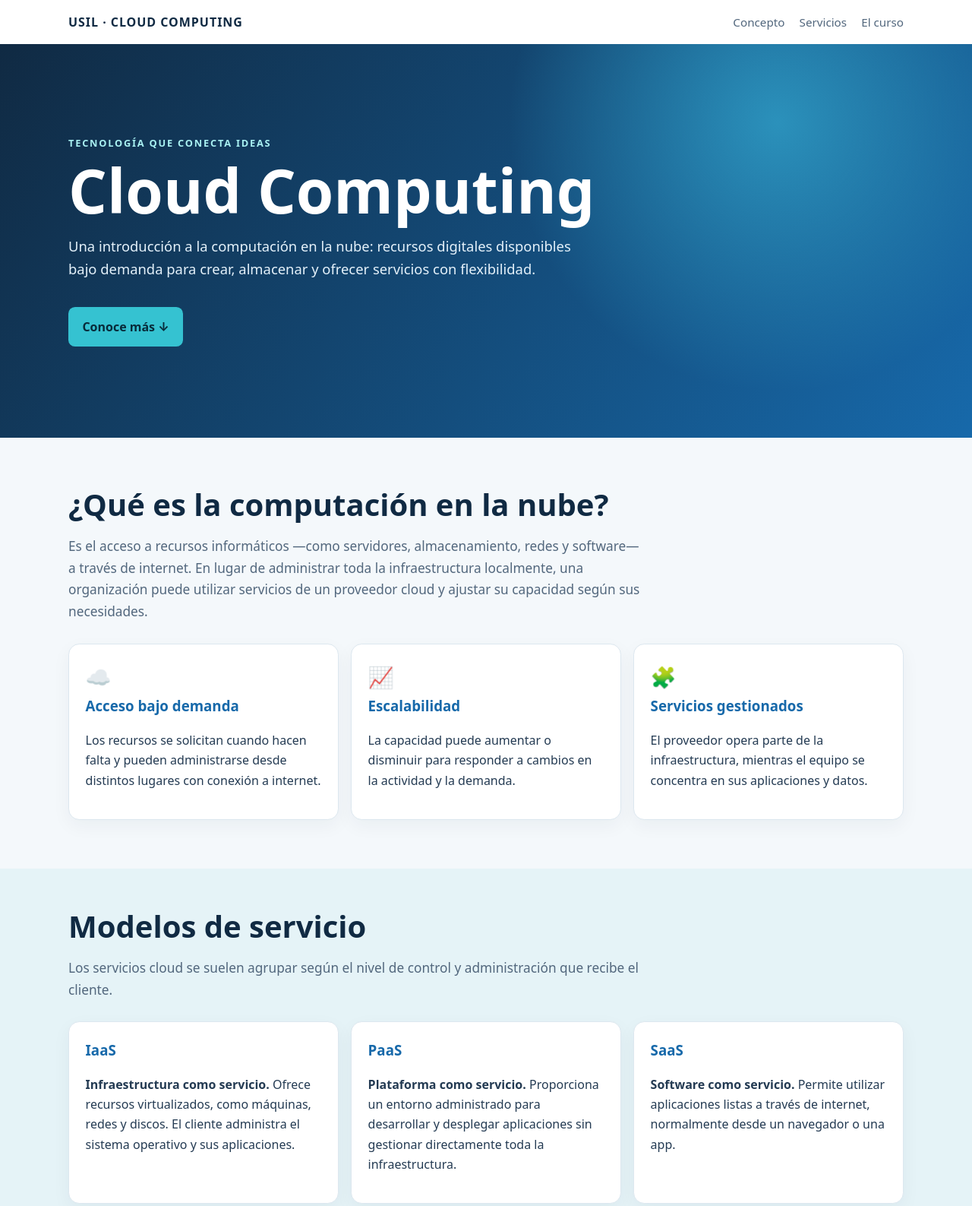
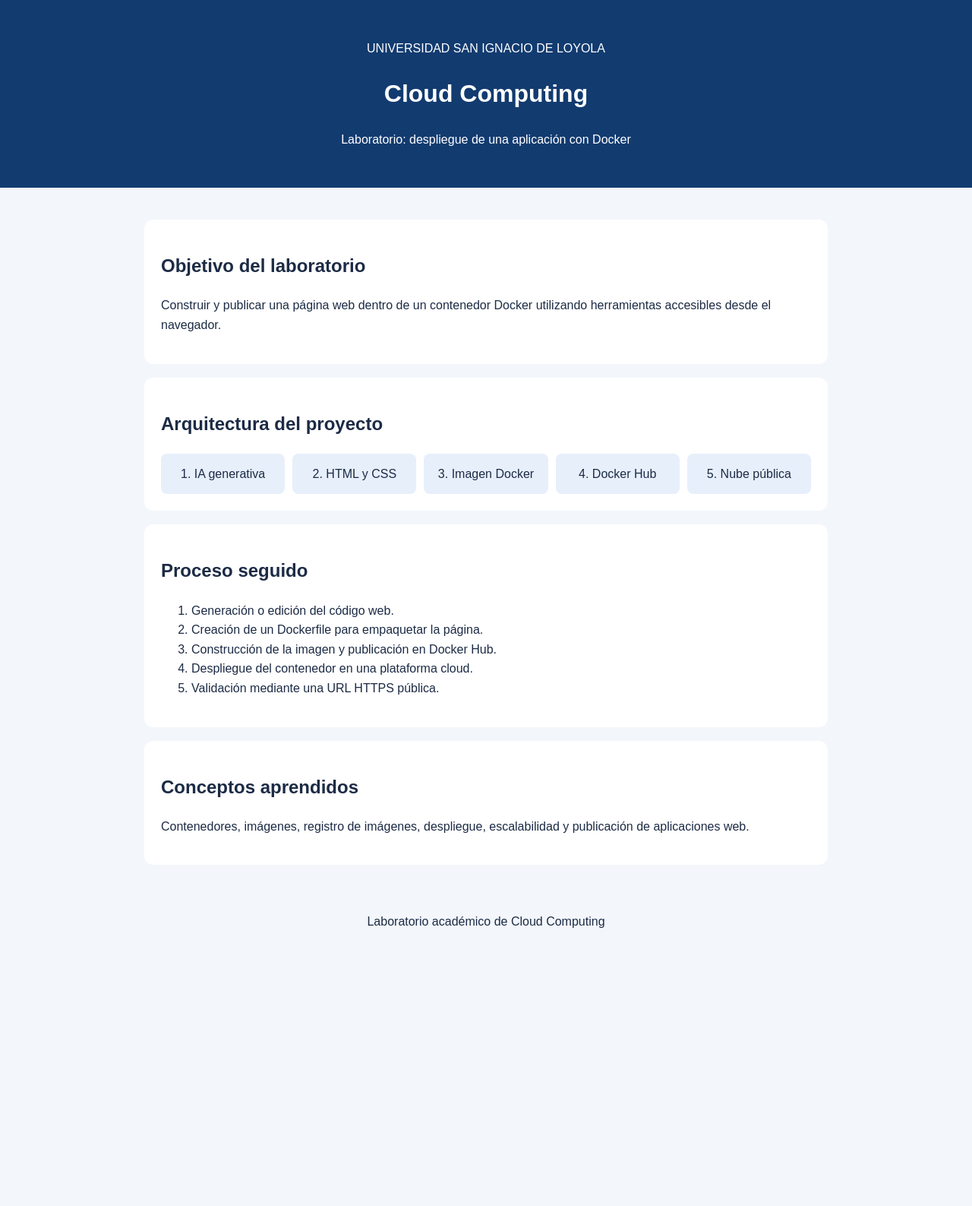
Before and after one commit to TatianaNoemiEstradaCarmen/usil-cloud-lab, a plain HTML site: page index.html in a window 1280 px wide. Shown: the top 1587 px of the page at 76% size. After the commit the page ends 1246 px from the top, so only its background shows below. Drawn offline with Linux system fonts and the light colour scheme.

Commit message:
Refactor index.html for improved layout and design
Updated HTML structure and styling for Cloud Computing course page.

```diff
--- a/index.html
+++ b/index.html
@@ -1,91 +1,59 @@
-<!doctype html>
+<!DOCTYPE html>
 <html lang="es">
 <head>
-  <meta charset="utf-8">
+  <meta charset="UTF-8">
   <meta name="viewport" content="width=device-width, initial-scale=1">
-  <meta name="description" content="Página informativa del curso Cloud Computing de USIL.">
   <title>Cloud Computing | USIL</title>
   <style>
-    :root { color-scheme: light; --navy: #102a43; --blue: #1769aa; --cyan: #35c2d1; --ink: #243b53; --muted: #52677d; --paper: #f4f8fb; }
-    * { box-sizing: border-box; }
-    html { scroll-behavior: smooth; }
-    body { margin: 0; font-family: system-ui, -apple-system, "Segoe UI", sans-serif; color: var(--ink); background: var(--paper); line-height: 1.65; }
-    a { color: inherit; }
-    .topbar { padding: 1rem max(1.25rem, calc((100% - 1100px)/2)); display: flex; align-items: center; justify-content: space-between; gap: 1rem; background: white; }
-    .brand { font-weight: 800; letter-spacing: .06em; color: var(--navy); }
-    .topbar nav { display: flex; gap: 1.2rem; flex-wrap: wrap; }
-    .topbar nav a { text-decoration: none; font-size: .95rem; color: var(--muted); }
-    .hero { color: white; background: radial-gradient(circle at 80% 20%, #2b91bb 0, transparent 32%), linear-gradient(125deg, #102a43, #1769aa); padding: clamp(4rem, 10vw, 7.5rem) max(1.25rem, calc((100% - 1100px)/2)); }
-    .eyebrow { text-transform: uppercase; letter-spacing: .14em; font-size: .8rem; font-weight: 700; color: #a9f2f3; }
-    h1 { max-width: 760px; margin: .5rem 0 1rem; font-size: clamp(2.6rem, 7vw, 5rem); line-height: 1.04; }
-    .hero p { max-width: 680px; font-size: 1.15rem; color: #e4f1fa; }
-    .button { display: inline-block; margin-top: 1rem; padding: .8rem 1.15rem; border-radius: .55rem; background: var(--cyan); color: #082b3a; font-weight: 750; text-decoration: none; }
-    main { width: min(1100px, calc(100% - 2.5rem)); margin: auto; }
-    section { padding: 4rem 0; }
-    h2 { color: var(--navy); font-size: clamp(1.8rem, 4vw, 2.5rem); line-height: 1.2; margin: 0 0 1rem; }
-    .lead { max-width: 760px; color: var(--muted); font-size: 1.08rem; }
-    .grid { display: grid; grid-template-columns: repeat(3, 1fr); gap: 1rem; margin-top: 1.7rem; }
-    .card { padding: 1.35rem; border: 1px solid #dce7ef; border-radius: .9rem; background: white; box-shadow: 0 8px 24px #102a430c; }
-    .card h3 { margin: 0 0 .5rem; color: var(--blue); }
-    .icon { font-size: 1.7rem; }
-    .band { width: 100%; background: #e5f3f7; }
-    .band-inner { width: min(1100px, calc(100% - 2.5rem)); margin: auto; padding: 3.25rem 0; }
-    .steps { counter-reset: step; display: grid; grid-template-columns: repeat(3, 1fr); gap: 1rem; margin-top: 1.5rem; }
-    .step { background: white; padding: 1.2rem; border-radius: .8rem; }
-    .step::before { counter-increment: step; content: "0" counter(step); color: var(--blue); font-weight: 800; font-size: 1.25rem; }
-    .course { display: grid; grid-template-columns: 1.3fr 1fr; gap: 2rem; align-items: center; }
-    .course-box { border-radius: 1rem; padding: 1.5rem; color: white; background: var(--navy); }
-    .course-box strong { display: block; color: #a9f2f3; margin-bottom: .3rem; }
-    footer { background: var(--navy); color: #d8e7f2; padding: 1.5rem max(1.25rem, calc((100% - 1100px)/2)); font-size: .9rem; }
-    @media (max-width: 720px) { .grid, .steps { grid-template-columns: 1fr; } .course { grid-template-columns: 1fr; } .topbar { align-items: flex-start; flex-direction: column; } }
+    body { margin:0; font-family:Arial,sans-serif; background:#f3f6fb; color:#1c2b45;
+line-height:1.6; }
+    header { background:#123b70; color:white; text-align:center; padding:35px 20px; }
+    main { max-width:900px; margin:auto; padding:24px; }
+    section { background:white; margin:18px 0; padding:22px; border-radius:12px; }
+    .steps { display:flex; flex-wrap:wrap; gap:10px; justify-content:center; }
+    .step { background:#e7effb; padding:14px; border-radius:8px; text-align:center;
+flex:1 1 120px; }
+    footer { text-align:center; padding:20px; }
   </style>
 </head>
 <body>
-  <header class="topbar">
-    <div class="brand">USIL · CLOUD COMPUTING</div>
-    <nav aria-label="Navegación principal"><a href="#concepto">Concepto</a><a href="#servicios">Servicios</a><a href="#curso">El curso</a></nav>
+  <header>
+    <p>UNIVERSIDAD SAN IGNACIO DE LOYOLA</p>
+    <h1>Cloud Computing</h1>
+    <p>Laboratorio: despliegue de una aplicación con Docker</p>
   </header>
-  <section class="hero">
-    <div class="eyebrow">Tecnología que conecta ideas</div>
-    <h1>Cloud Computing</h1>
-    <p>Una introducción a la computación en la nube: recursos digitales disponibles bajo demanda para crear, almacenar y ofrecer servicios con flexibilidad.</p>
-    <a class="button" href="#concepto">Conoce más ↓</a>
-  </section>
   <main>
-    <section id="concepto">
-      <h2>¿Qué es la computación en la nube?</h2>
-      <p class="lead">Es el acceso a recursos informáticos —como servidores, almacenamiento, redes y software— a través de internet. En lugar de administrar toda la infraestructura localmente, una organización puede utilizar servicios de un proveedor cloud y ajustar su capacidad según sus necesidades.</p>
-      <div class="grid">
-        <article class="card"><div class="icon" aria-hidden="true">☁️</div><h3>Acceso bajo demanda</h3><p>Los recursos se solicitan cuando hacen falta y pueden administrarse desde distintos lugares con conexión a internet.</p></article>
-        <article class="card"><div class="icon" aria-hidden="true">📈</div><h3>Escalabilidad</h3><p>La capacidad puede aumentar o disminuir para responder a cambios en la actividad y la demanda.</p></article>
-        <article class="card"><div class="icon" aria-hidden="true">🧩</div><h3>Servicios gestionados</h3><p>El proveedor opera parte de la infraestructura, mientras el equipo se concentra en sus aplicaciones y datos.</p></article>
+    <section>
+      <h2>Objetivo del laboratorio</h2>
+      <p>Construir y publicar una página web dentro de un contenedor Docker utilizando
+herramientas accesibles desde el navegador.</p>
+    </section>
+    <section>
+      <h2>Arquitectura del proyecto</h2>
+      <div class="steps">
+        <div class="step">1. IA generativa</div>
+        <div class="step">2. HTML y CSS</div>
+        <div class="step">3. Imagen Docker</div>
+        <div class="step">4. Docker Hub</div>
+        <div class="step">5. Nube pública</div>
       </div>
     </section>
-  </main>
-  <div class="band" id="servicios"><div class="band-inner">
-    <h2>Modelos de servicio</h2>
-    <p class="lead">Los servicios cloud se suelen agrupar según el nivel de control y administración que recibe el cliente.</p>
-    <div class="grid">
-      <article class="card"><h3>IaaS</h3><p><strong>Infraestructura como servicio.</strong> Ofrece recursos virtualizados, como máquinas, redes y discos. El cliente administra el sistema operativo y sus aplicaciones.</p></article>
-      <article class="card"><h3>PaaS</h3><p><strong>Plataforma como servicio.</strong> Proporciona un entorno administrado para desarrollar y desplegar aplicaciones sin gestionar directamente toda la infraestructura.</p></article>
-      <article class="card"><h3>SaaS</h3><p><strong>Software como servicio.</strong> Permite utilizar aplicaciones listas a través de internet, normalmente desde un navegador o una app.</p></article>
-    </div>
-  </div></div>
-  <main>
     <section>
-      <h2>De una idea a una aplicación disponible</h2>
-      <p class="lead">Un despliegue con contenedores empaqueta una aplicación y sus dependencias para que se ejecute de manera consistente en distintos entornos.</p>
-      <div class="steps">
-        <article class="step"><h3>Crear</h3><p>Se prepara el código de la aplicación y una receta que describe cómo construirla.</p></article>
-        <article class="step"><h3>Empaquetar</h3><p>Docker crea una imagen que puede almacenarse y compartirse en un registro de contenedores.</p></article>
-        <article class="step"><h3>Desplegar</h3><p>Una plataforma cloud ejecuta la imagen y puede exponer la aplicación mediante una dirección web.</p></article>
-      </div>
+      <h2>Proceso seguido</h2>
+      <ol>
+        <li>Generación o edición del código web.</li>
+        <li>Creación de un Dockerfile para empaquetar la página.</li>
+        <li>Construcción de la imagen y publicación en Docker Hub.</li>
+        <li>Despliegue del contenedor en una plataforma cloud.</li>
+        <li>Validación mediante una URL HTTPS pública.</li>
+      </ol>
     </section>
-    <section id="curso" class="course">
-      <div><h2>Cloud Computing en USIL</h2><p class="lead">Este sitio es un recurso introductorio para el curso de Cloud Computing de la Universidad San Ignacio de Loyola. La actividad permite recorrer el flujo práctico de una aplicación web: código, contenedor, registro y despliegue en la nube.</p></div>
-      <aside class="course-box"><strong>Curso</strong>Desarrollo de Sistemas Empresariales<br><br><strong>Facultad</strong>Ingeniería e Inteligencia Artificial<br><br><strong>Programa</strong>Ingeniería de Sistemas de Información</aside>
+    <section>
+      <h2>Conceptos aprendidos</h2>
+       <p>Contenedores, imágenes, registro de imágenes, despliegue, escalabilidad y
+publicación de aplicaciones web.</p>
     </section>
   </main>
-  <footer><p>Material educativo · Curso de Cloud Computing · Universidad San Ignacio de Loyola (USIL)</p></footer>
+  <footer>Laboratorio académico de Cloud Computing</footer>
 </body>
 </html>
```
